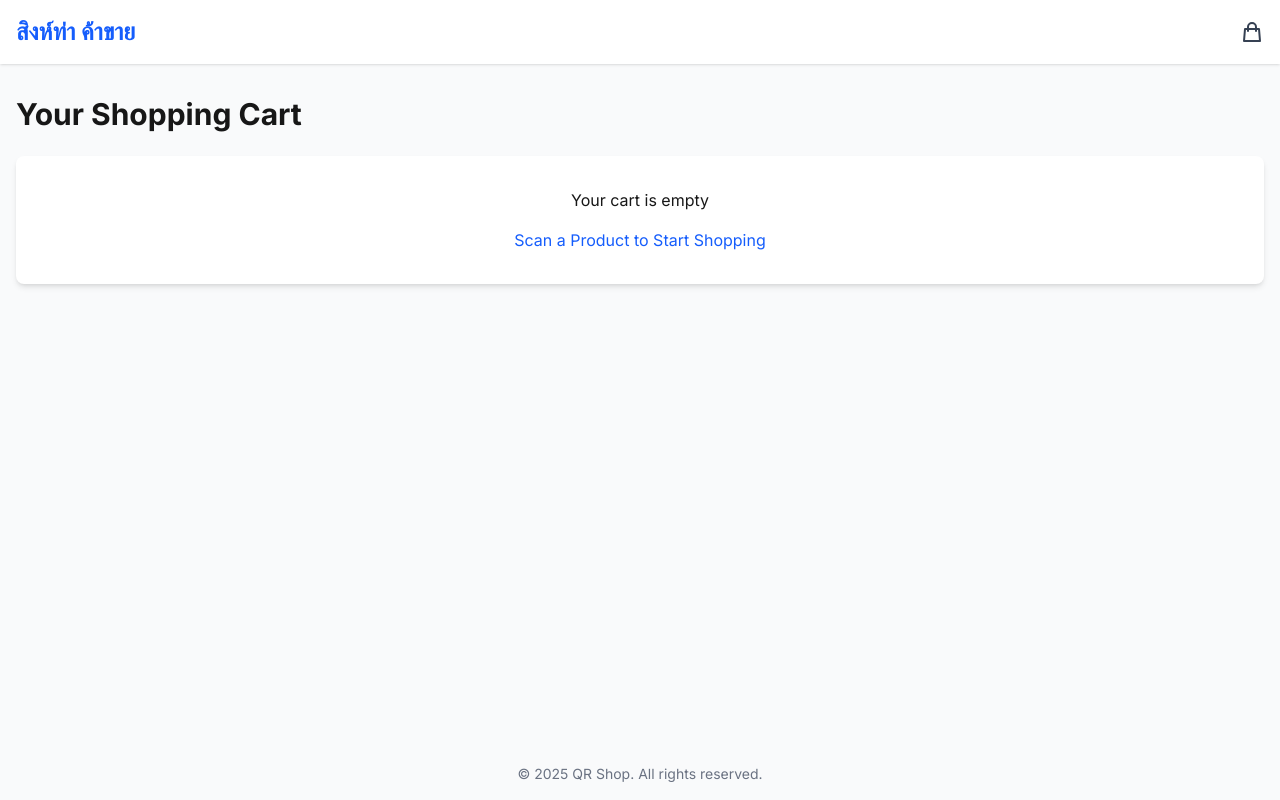
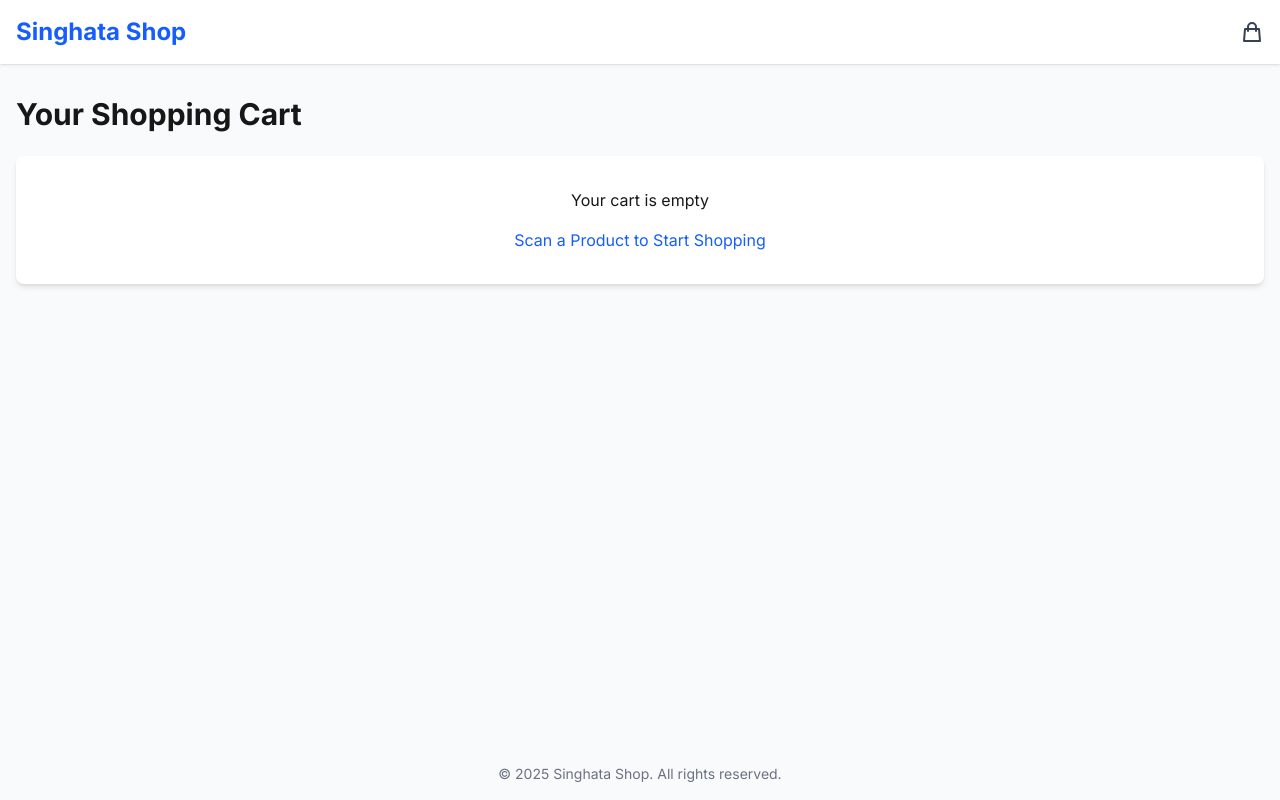
Before and after one commit to theshyboys/singhata, a Next.js app: page /cart in a window 1280 px wide. Built offline with nearby package versions, Linux system fonts and the light colour scheme.

Commit message:
first commot

```diff
--- a/next.config.mjs
+++ b/next.config.mjs
@@ -1,9 +1,5 @@
 /**
  * @type {import('next').NextConfig}
  */
-const nextConfig = {
-    //output: 'export',
-}
-
-//module.exports = nextConfig
+const nextConfig = {}
 export default nextConfig;
--- a/src/app/components/Header.js
+++ b/src/app/components/Header.js
@@ -13,7 +13,7 @@ export default function Header() {
       <div className="container mx-auto px-4 py-4">
         <div className="flex justify-between items-center">
           <Link href="/" className="text-2xl font-bold text-blue-600">
-            สิงห์ท่า ค้าขาย
+            Singhata Shop
           </Link>
 
           <Link href="/cart" className="relative">
--- a/src/app/components/PDFGenerator.js
+++ b/src/app/components/PDFGenerator.js
@@ -19,7 +19,7 @@ export default function PDFGenerator({ cart, subtotal, tax, total, onComplete })
         // Add company header
         doc.setFontSize(20);
         doc.setTextColor(0, 0, 255);
-        doc.text('สิงห์ท่า ค้าขาย', 105, 15, { align: 'center' });
+        doc.text('Singhata Shop', 105, 15, { align: 'center' });
 
         // Order information
         doc.setFontSize(12);
--- a/src/app/components/QRScanner.js
+++ b/src/app/components/QRScanner.js
@@ -2,6 +2,7 @@
 
 import { useState, useEffect } from 'react';
 import { Html5QrcodeScanner } from 'html5-qrcode';
+import {Html5QrcodeScanType} from 'html5-qrcode';
 import { useRouter } from 'next/navigation';
 
 export default function QRScanner() {
@@ -11,12 +12,14 @@ export default function QRScanner() {
   useEffect(() => {
     // Create QR scanner only on client side
     if (typeof window !== 'undefined') {
-      const scanner = new Html5QrcodeScanner('reader', {
+      const scanner = new Html5QrcodeScanner('reader', { facingMode: "ev" }, {
         qrbox: {
           width: 250,
           height: 250,
         },
         fps: 5,
+        supportedScanTypes: [Html5QrcodeScanType.SCAN_TYPE_CAMERA],
+
       });
 
       function success(result) {
--- a/src/app/layout.js
+++ b/src/app/layout.js
@@ -6,7 +6,7 @@ import { CartProvider } from './context/CartContext';
 const inter = Inter({ subsets: ['latin'] });
 
 export const metadata = {
-  title: 'สิงห์ท่า ค้าขาย',
+  title: 'Singhata Shop',
   description: 'Scan QR codes to shop products quickly',
 };
 
@@ -17,12 +17,17 @@ export default function RootLayout({ children }) {
         <CartProvider>
           <div className="flex flex-col min-h-screen bg-gray-50">
             <Header />
+
+
             <main className="flex-grow">
               {children}
             </main>
+
             <footer className="py-4 text-center text-gray-500 text-sm">
-              &copy; {new Date().getFullYear()} QR Shop. All rights reserved.
+              &copy; {new Date().getFullYear()} Singhata Shop. All rights reserved.
             </footer>
+
+
           </div>
         </CartProvider>
       </body>
--- a/src/app/page.js
+++ b/src/app/page.js
@@ -11,8 +11,8 @@ export default function Home() {
         <h1 className="text-3xl font-bold mb-6 text-center">QR Code Shopping</h1>
         <p className="mb-8 text-center text-gray-600">Scan a product QR code to start shopping</p>
 
-        <div className="bg-white p-6 rounded-lg shadow-md">
-          <QRScanner />
+        <div className="bg-red p-6 rounded-lg shadow-md">
+           <QRScanner/>
         </div>
 
         <div className="mt-8 text-center">
--- a/src/app/product/[id]/page.js
+++ b/src/app/product/[id]/page.js
@@ -136,6 +136,17 @@ async function fetchProductById(id) {
     const products = {
       'product-123': {
         id: 'product-123',
+        name: 'ปลาส้มต้นตำรับ',
+        price: 129.99,
+        description: '“ปลาส้ม” ถือเป็นสินค้าของฝากที่ขึ้นชื่ออีกอย่างหนึ่งของ จ.ยโสธร ปลาส้มที่วางขายมีอยู่หลายเจ้าหลายยี่ห้อให้ผู้บริโภคได้เลือกซื้อ “แม่ยมปลาส้ม” ก็เป็นอีกเจ้าหนึ่งที่ได้รับความนิยมเพราะเป็นปลาส้มสูตรโบราณที่ทำขายมานานกว่า 30 ปี \
+สำหรับวัตถุดิบที่นำมาทำเป็นปลาส้มนั้น ส่วนใหญ่เป็นปลาตะเพียนที่มีขนาดตัวโตพอเหมาะ โดยเลือกซื้อจากเกษตรกรที่เลี้ยงปลาตะเพียนในแถบภาคกลางในราคากิโลกรัมละ 50-60 บาท ปลาตะเพียนที่นำมาทำปลาส้มต้องเป็นปลาที่สดใหม่เท่านั้น เริ่มต้นด้วยการขอดเกล็ดออกและชำแหละแยกเอาไข่ปลาและขี้ปลาออก \
+จากนั้นนำไปล้างด้วยน้ำสะอาด จำนวน 3 น้ำ แล้วนำตัวปลาไปทาด้วยเกลือทะเลให้ทั่วทิ้งไว้ประมาณ 10 นาที ก่อนที่จะนำไปคลุกเคล้ากับเครื่องปรุงการทำปลาส้มสูตรโบราณ ประกอบด้วย เกลือ, ข้าวเหนียวนึ่ง และกระเทียมที่โขลกละเอียด อัตราส่วนตามสูตรผสมน้ำเล็กน้อยคลุกเคล้าให้เข้ากันกับปลาที่ชำแหละเสร็จ \
+หลังจากนั้นหมักทิ้งไว้ประมาณ 2 วัน ก็จะได้ปลาส้มสูตรโบราณที่มีรสชาติอร่อย กลิ่นหอมชวนรับประทาน',
+        category: 'Electronics',
+        image: '/assest/plasom.png',
+         sku: 'WH-NC-2000',
+      },'product-': {
+        id: 'product-789',
         name: 'Wireless Headphones',
         price: 129.99,
         description: 'Premium wireless headphones with noise cancellation technology and 20 hour battery life.',
```
Also changed, not shown: public/assest/plasom.png (added).
